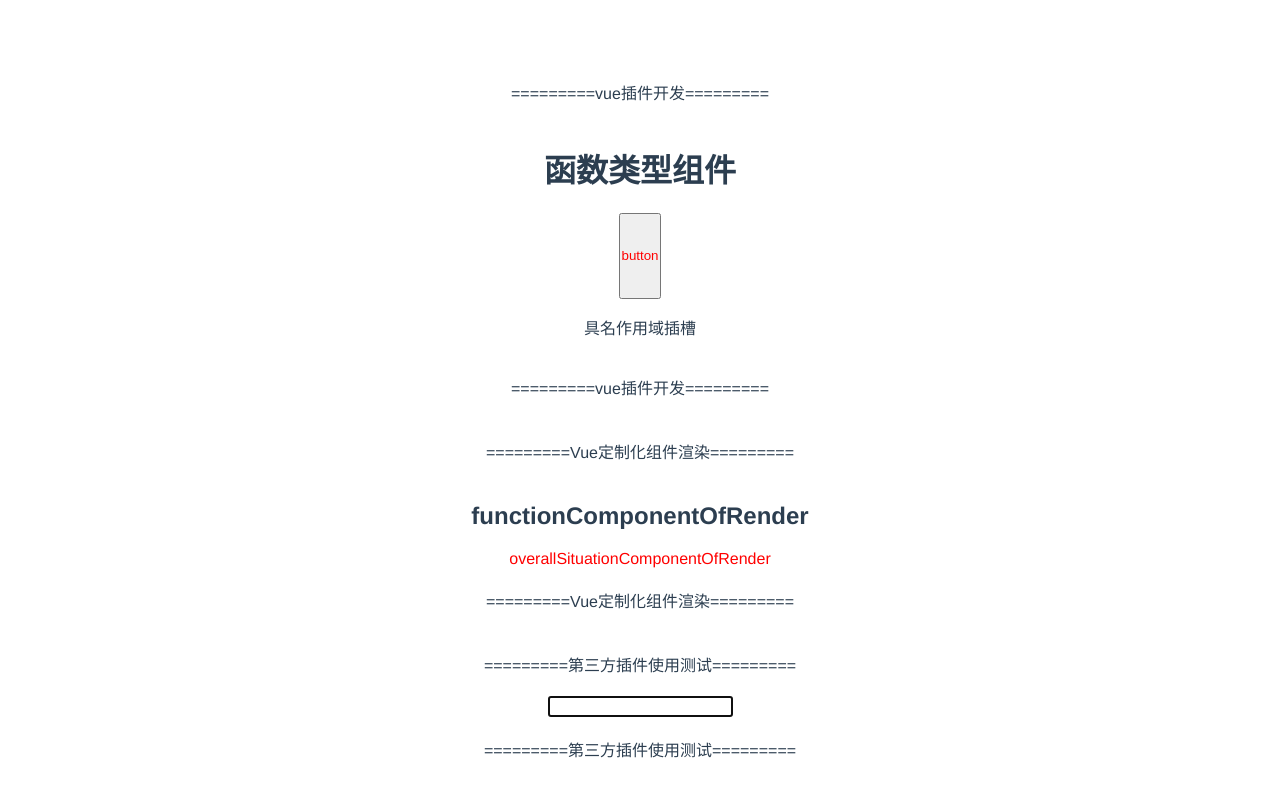
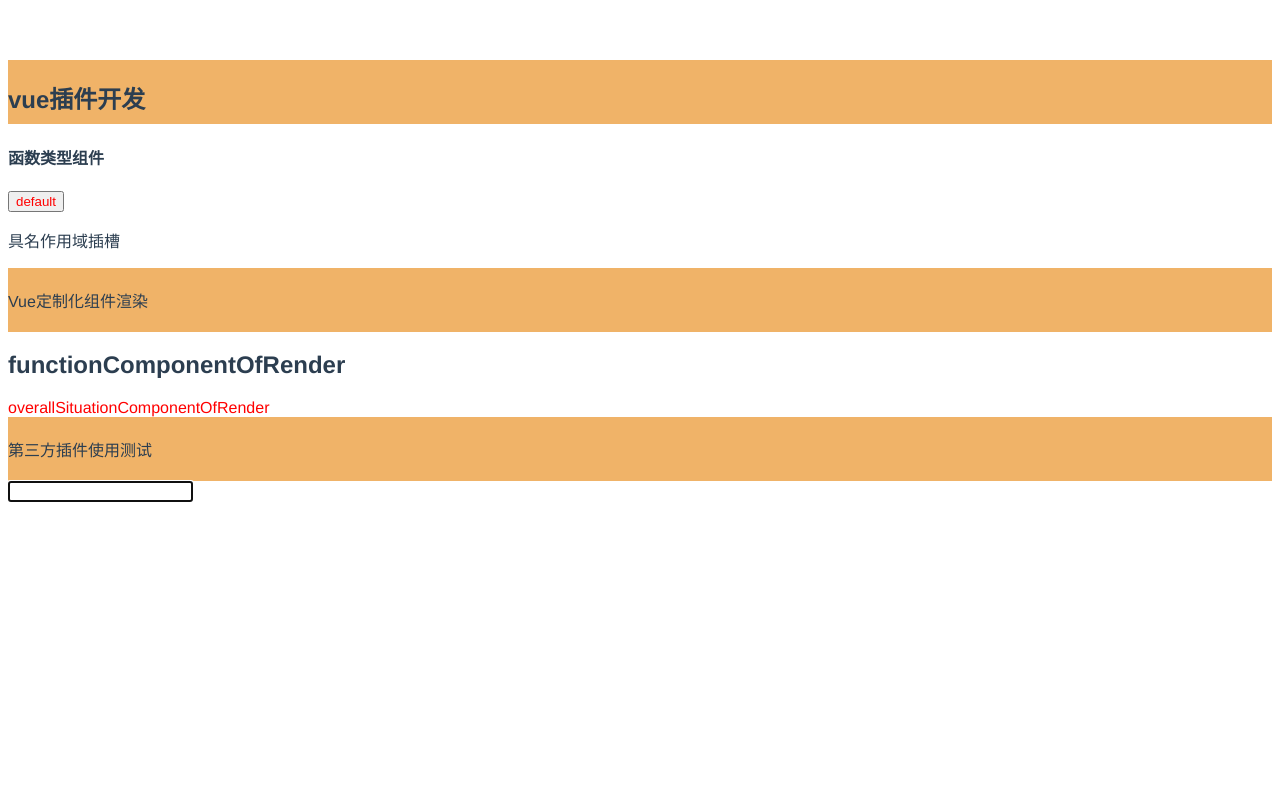
Before and after one commit to keligirl/vue-version-two-test, a Vue app: page / in a window 1280 px wide. Shown: the top 796 px of the page. Built offline with nearby package versions, Linux system fonts and the light colour scheme.

Commit message:
自定义插件

```diff
--- a/src/App.vue
+++ b/src/App.vue
@@ -1,34 +1,31 @@
 <template>
   <div id="app">
-    <div class="padding">=========vue插件开发=========</div>
+    <h2 class="padding">vue插件开发</h2>
     <!-- <vue-plugin type="text" @click="handleClick">我是自定义插件</vue-plugin> -->
     <vue-plugin type="text" @click="handleClick">
       <template v-slot:header>
-        <h1>函数类型组件</h1>
+        <h4>函数类型组件</h4>
       </template>
-
-      <p>button</p>
-
+      <template v-slot:default>
+        default
+      </template>
       <template v-slot:footer>
         <p>具名作用域插槽</p>
       </template>
     </vue-plugin>
-    <div class="padding">=========vue插件开发=========</div>
 
-    <div class="padding">=========Vue定制化组件渲染=========</div>
+    <div class="padding">Vue定制化组件渲染</div>
     <functionComponentOfRender :level="2"
       >functionComponentOfRender</functionComponentOfRender
     >
     <partComponentsRender
       >overallSituationComponentOfRender</partComponentsRender
     >
-    <div class="padding">=========Vue定制化组件渲染=========</div>
 
-    <div class="padding">=========第三方插件使用测试=========</div>
+    <div class="padding">第三方插件使用测试</div>
     <KeepAlive>
       <component :is="currentComponent" id="1" :value="{}"></component>
     </KeepAlive>
-    <div class="padding">=========第三方插件使用测试=========</div>
   </div>
 </template>
 
@@ -82,7 +79,6 @@ export default {
   },
   mounted() {
     console.log("mounted");
-
   },
 };
 </script>
@@ -92,11 +88,13 @@ export default {
   font-family: Avenir, Helvetica, Arial, sans-serif;
   -webkit-font-smoothing: antialiased;
   -moz-osx-font-smoothing: grayscale;
-  text-align: center;
   color: #2c3e50;
   margin-top: 60px;
 }
 .padding {
+  width: 100%;
+  height: 24px;
+  background-color: rgb(240, 179, 104);
   padding: 20px 0;
 }
 </style>
--- a/src/components/VuePlugin/index.js
+++ b/src/components/VuePlugin/index.js
@@ -1,4 +1,4 @@
-import MyPluginButton from "./MyPlugin.vue";
+// import MyPluginButton from "./MyPlugin.vue";
 
 const MyPlugin = {
   install(Vue) {
@@ -38,7 +38,7 @@ const MyPlugin = {
             "button",
             {
               style: { color: "red" },
-              class: { padding: true },
+              class: { padding: false },
               attrs: {
                 id: "my-button",
                 name: "my-button",
```
